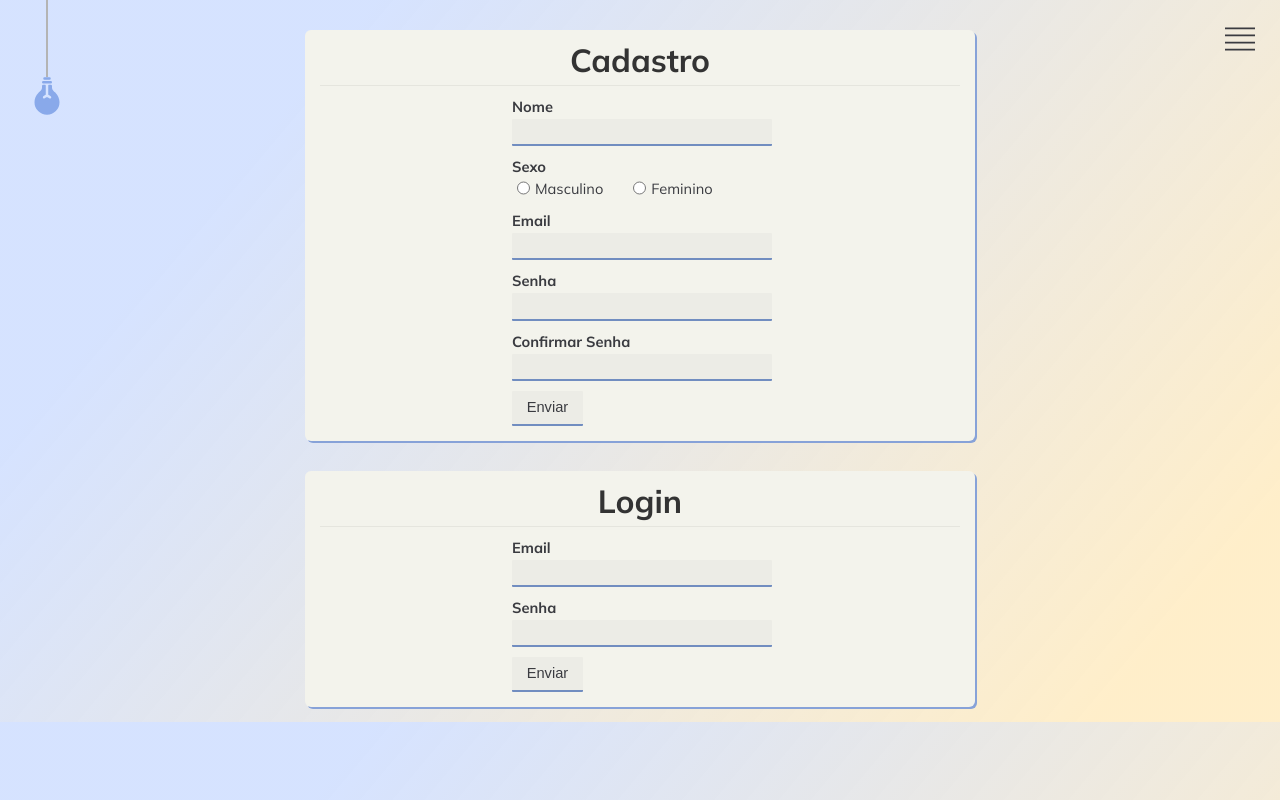
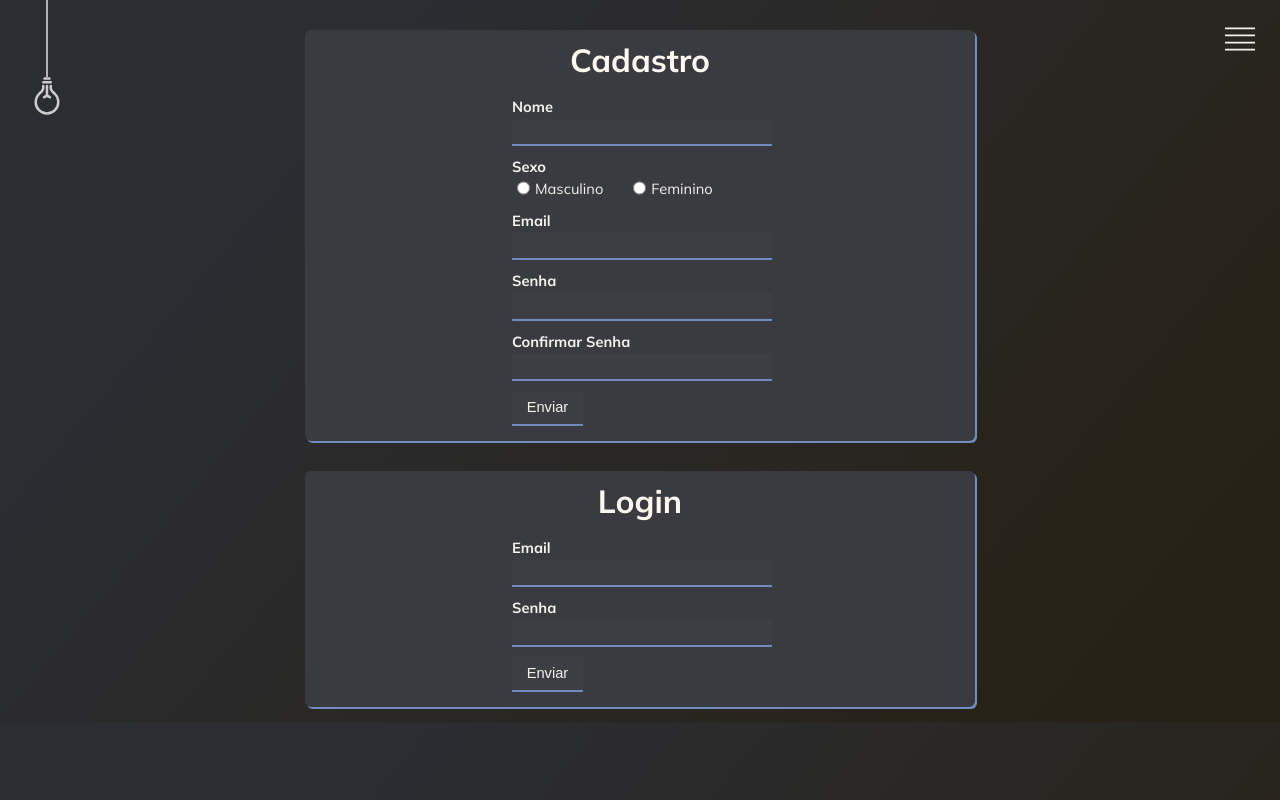
Before and after one commit to CaduVarela/CadastroReact, a React (Create React App) app in the folder cadastro/: page / in a window 1280 px wide. Built offline with nearby package versions, Linux system fonts and the light colour scheme.

Commit message:
Encapsulamento do ThemeSwitcher

```diff
--- a/cadastro/src/App.js
+++ b/cadastro/src/App.js
@@ -9,18 +9,6 @@ import ThemeSwitcher from './components/ThemeSwitcher';
 function App() {
 
   const [theme, setTheme] = useState('light');
-
-  useEffect(() => {
-    document.body.classList.add(theme);
-  });
-
-  function handleThemeSwitch()  {
-    document.body.classList.remove(theme);
-    if (theme === 'light')
-      setTheme('dark');
-    else
-      setTheme('light');
-  }
 
   return (
     <div className='app'>
@@ -35,7 +23,7 @@ function App() {
           <button>Login</button>
         </li>
       </DropdownMenu>
-      <ThemeSwitcher theme={theme} onClick={handleThemeSwitch}/>
+      <ThemeSwitcher/>
 
       <SignupScreen/>
       <LoginScreen/>
--- a/cadastro/src/components/ThemeSwitcher.js
+++ b/cadastro/src/components/ThemeSwitcher.js
@@ -1,13 +1,28 @@
 import "./ThemeSwitcher.css";
 //import { TfiLightBulb } from "react-icons/tfi";
 //import { BsLightbulb, BsLightbulbFill } from "react-icons/bs";
- import { FaLightbulb, FaRegLightbulb } from "react-icons/fa";
+// import { FaLightbulb, FaRegLightbulb } from "react-icons/fa";
 import { IoBulb, IoBulbOutline } from "react-icons/io5";
+import { useState, useEffect } from 'react';
 
-const ThemeSwitcher = ({theme, onClick}) => {
+const ThemeSwitcher = () => {
+
+    const [theme, setTheme] = useState('dark');
+
+    useEffect(() => {
+        document.body.classList.add(theme);
+    });
+
+    function handleThemeSwitch()  {
+        document.body.classList.remove(theme);
+        if (theme === 'light')
+          setTheme('dark');
+        else
+          setTheme('light');
+    }
 
     return(
-        <button id="theme-switcher" onClick={onClick}>
+        <button id="theme-switcher" onClick={handleThemeSwitch}>
             <div id="bulb-cable"></div>
             {theme == 'light' ? <IoBulb/> : <IoBulbOutline/>}
         </button>
```
